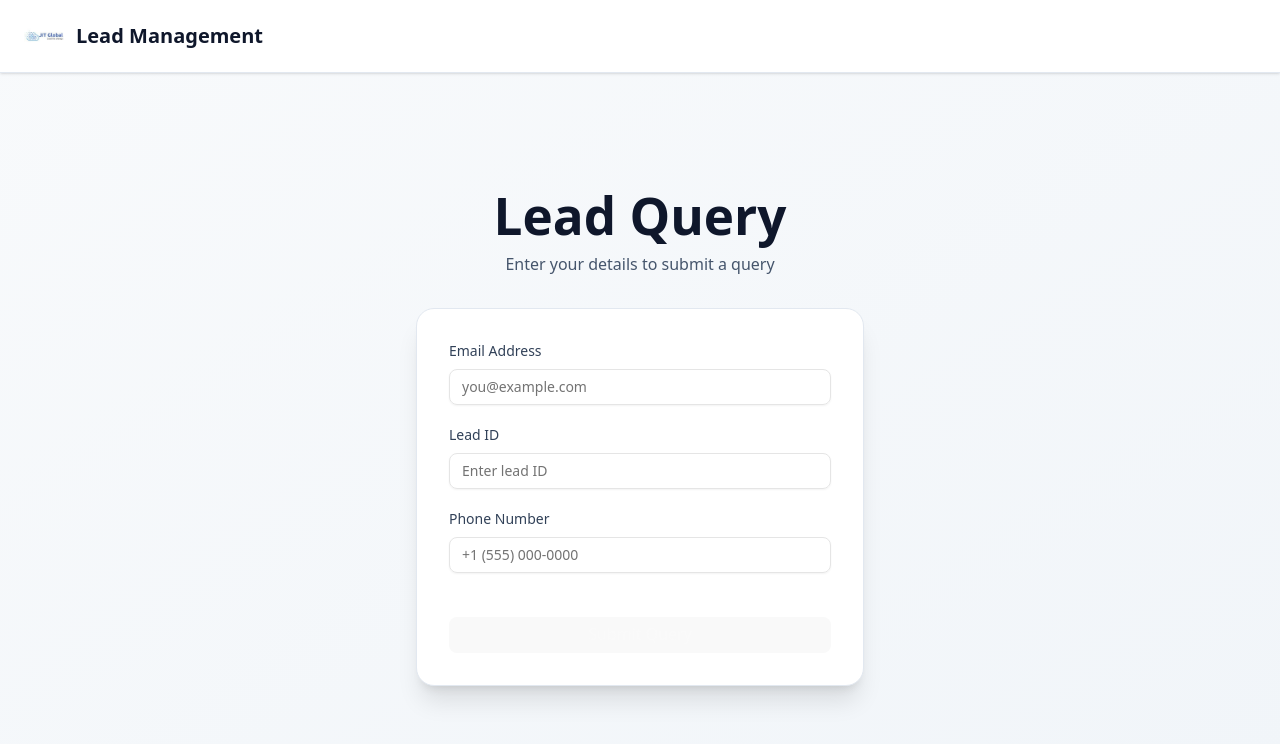
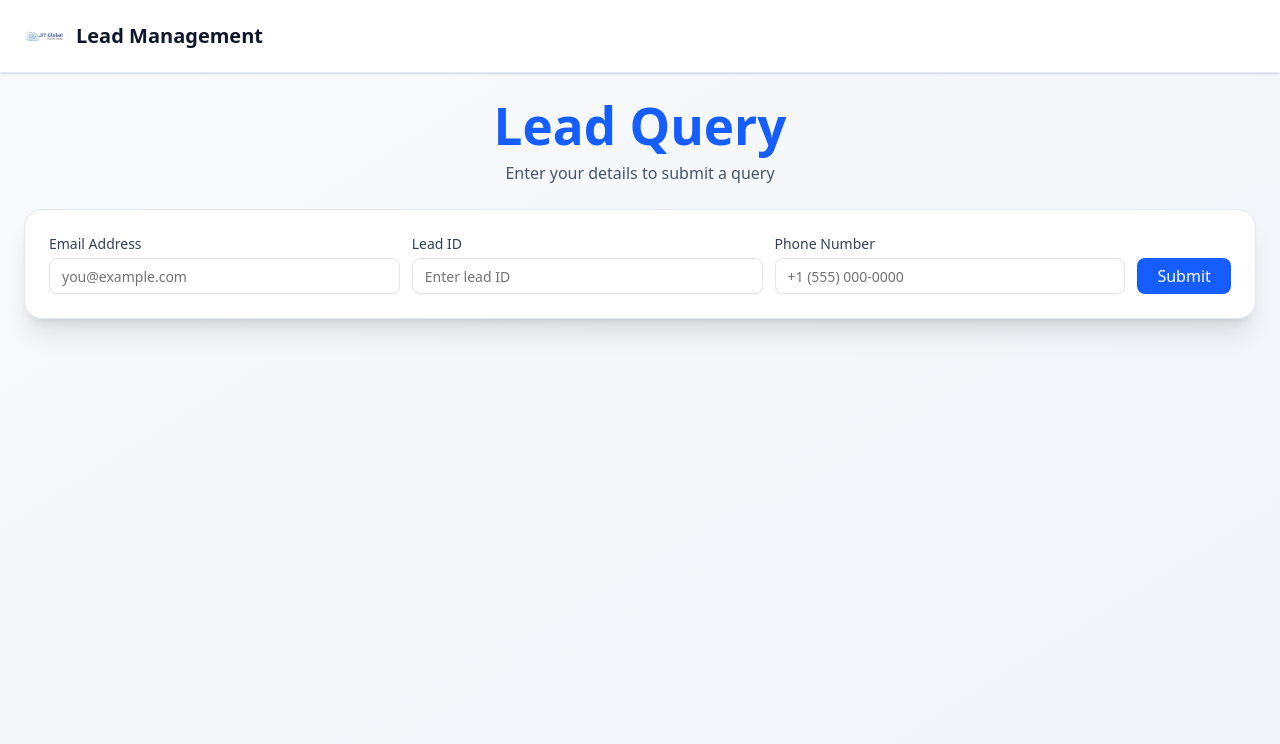
Before and after one commit to zulaikhajit/test, a React (Vite) app: page / in a window 1280 px wide. Shown: the top 744 px of the page. Built offline with nearby package versions, Linux system fonts and the light colour scheme.

Commit message:
other files

```diff
--- a/src/App.tsx
+++ b/src/App.tsx
@@ -8,17 +8,17 @@ function App() {
     <div className="min-h-screen w-full flex flex-col bg-gradient-to-br from-slate-50 to-slate-100 dark:from-slate-900 dark:to-slate-800">
       <Header />
 
-      <main className="flex-1 w-full flex items-center justify-center p-6">
-        <div className="w-full max-w-md">
-          <div className="text-center mb-8">
-            <h1 className="text-4xl font-bold text-slate-900 dark:text-white mb-2">
+      <main className="flex-1 w-full p-6">
+        <div className="w-full max-w-7xl mx-auto">
+          <div className="text-center mb-6">
+            <h1 className="text-4xl font-bold text-blue-600 dark:text-blue-500 mb-2">
               Lead Query
             </h1>
             <p className="text-slate-600 dark:text-slate-400">
               Enter your details to submit a query
             </p>
           </div>
-          <div className="bg-white dark:bg-slate-800 rounded-2xl shadow-xl p-8 border border-slate-200 dark:border-slate-700">
+          <div className="bg-white dark:bg-slate-800 rounded-2xl shadow-xl p-6 border border-slate-200 dark:border-slate-700">
             <Form />
           </div>
         </div>
--- a/src/components/Form.jsx
+++ b/src/components/Form.jsx
@@ -1,6 +1,7 @@
 import { useState } from "react";
 import { Input } from "./ui/input";
 import { Button } from "./ui/button";
+import { Table, TableBody, TableCell, TableHead, TableHeader, TableRow } from "./ui/table";
 import { submitQuery } from "../api/api";
 
 export default function Form() {
@@ -12,6 +13,7 @@ export default function Form() {
   const [loading, setLoading] = useState(false);
   const [error, setError] = useState("");
   const [success, setSuccess] = useState(false);
+  const [responseData, setResponseData] = useState(null);
 
   const handleChange = (event) => {
     const { name, value } = event.target;
@@ -21,6 +23,41 @@ export default function Form() {
     }));
     setError("");
     setSuccess(false);
+  };
+
+  const downloadCSV = () => {
+    if (!responseData || responseData.length === 0) return;
+
+    // Get headers
+    const headers = Object.keys(responseData[0]);
+
+    // Create CSV content
+    const csvContent = [
+      headers.join(','), // Header row
+      ...responseData.map(row =>
+        headers.map(header => {
+          const value = row[header];
+          // Handle empty values and escape commas/quotes
+          const stringValue = value === null || value === undefined || value === '' ? '' : String(value);
+          // Escape quotes and wrap in quotes if contains comma, quote, or newline
+          if (stringValue.includes(',') || stringValue.includes('"') || stringValue.includes('\n')) {
+            return `"${stringValue.replace(/"/g, '""')}"`;
+          }
+          return stringValue;
+        }).join(',')
+      )
+    ].join('\n');
+
+    // Create blob and download
+    const blob = new Blob([csvContent], { type: 'text/csv;charset=utf-8;' });
+    const link = document.createElement('a');
+    const url = URL.createObjectURL(blob);
+    link.setAttribute('href', url);
+    link.setAttribute('download', `lead_query_${new Date().toISOString().slice(0, 10)}.csv`);
+    link.style.visibility = 'hidden';
+    document.body.appendChild(link);
+    link.click();
+    document.body.removeChild(link);
   };
 
   const handleSubmit = async (event) => {
@@ -37,6 +74,7 @@ export default function Form() {
       if (result.ok && result.data.success) {
         console.log("Success:", result.data);
         setSuccess(true);
+        setResponseData(result.data.data || []);
         setFormData({ Email: "", LeadID: "", Phone: "" });
       } else if (result.status === 422) {
         console.log("Validation Error:", result.data.message || result.data);
@@ -54,21 +92,11 @@ export default function Form() {
   };
 
   return (
-    <form className="space-y-5" onSubmit={handleSubmit}>
-      {error && (
-        <div className="bg-red-50 dark:bg-red-900/20 border border-red-200 dark:border-red-800 text-red-800 dark:text-red-200 px-4 py-3 rounded-lg text-sm">
-          {error}
-        </div>
-      )}
-
-      {success && (
-        <div className="bg-green-50 dark:bg-green-900/20 border border-green-200 dark:border-green-800 text-green-800 dark:text-green-200 px-4 py-3 rounded-lg text-sm">
-          Query submitted successfully!
-        </div>
-      )}
-
-      <div className="space-y-2">
-        <label htmlFor="Email" className="block text-sm font-medium text-slate-700 dark:text-slate-300">
+    <>
+      <form onSubmit={handleSubmit}>
+        <div className="flex flex-wrap gap-3 items-end">
+          <div className="flex-1 min-w-[200px]">
+            <label htmlFor="Email" className="block text-sm font-medium text-slate-700 dark:text-slate-300 mb-1">
               Email Address
             </label>
             <Input
@@ -78,12 +106,11 @@ export default function Form() {
               placeholder="you@example.com"
               value={formData.Email}
               onChange={handleChange}
-          className="w-full"
             />
           </div>
 
-      <div className="space-y-2">
-        <label htmlFor="LeadID" className="block text-sm font-medium text-slate-700 dark:text-slate-300">
+          <div className="flex-1 min-w-[200px]">
+            <label htmlFor="LeadID" className="block text-sm font-medium text-slate-700 dark:text-slate-300 mb-1">
               Lead ID
             </label>
             <Input
@@ -93,12 +120,11 @@ export default function Form() {
               placeholder="Enter lead ID"
               value={formData.LeadID}
               onChange={handleChange}
-          className="w-full"
             />
           </div>
 
-      <div className="space-y-2">
-        <label htmlFor="Phone" className="block text-sm font-medium text-slate-700 dark:text-slate-300">
+          <div className="flex-1 min-w-[200px]">
+            <label htmlFor="Phone" className="block text-sm font-medium text-slate-700 dark:text-slate-300 mb-1">
               Phone Number
             </label>
             <Input
@@ -108,14 +134,13 @@ export default function Form() {
               placeholder="+1 (555) 000-0000"
               value={formData.Phone}
               onChange={handleChange}
-          className="w-full"
             />
           </div>
 
           <Button
             type="submit"
             disabled={loading}
-        className="w-full mt-6"
+            className="px-8"
           >
             {loading ? (
               <span className="flex items-center justify-center gap-2">
@@ -126,9 +151,70 @@ export default function Form() {
                 Submitting...
               </span>
             ) : (
-          "Submit Query"
+              "Submit"
             )}
           </Button>
+        </div>
+
+        {error && (
+          <div className="bg-red-50 dark:bg-red-900/20 border border-red-200 dark:border-red-800 text-red-800 dark:text-red-200 px-4 py-3 rounded-lg text-sm mt-4">
+            {error}
+          </div>
+        )}
+
+        {success && (
+          <div className="bg-green-50 dark:bg-green-900/20 border border-green-200 dark:border-green-800 text-green-800 dark:text-green-200 px-4 py-3 rounded-lg text-sm mt-4">
+            Query submitted successfully!
+          </div>
+        )}
       </form>
+
+      {responseData && responseData.length > 0 && (
+        <div className="mt-6">
+          <div className="flex justify-between items-center mb-3">
+            <h3 className="text-lg font-semibold text-slate-900 dark:text-white">
+              Query Results
+            </h3>
+            <Button
+              type="button"
+              onClick={downloadCSV}
+              className="!bg-blue-600 hover:!bg-blue-700 !text-white"
+            >
+              <svg xmlns="http://www.w3.org/2000/svg" width="16" height="16" viewBox="0 0 24 24" fill="none" stroke="currentColor" strokeWidth="2" strokeLinecap="round" strokeLinejoin="round" className="mr-2">
+                <path d="M21 15v4a2 2 0 0 1-2 2H5a2 2 0 0 1-2-2v-4"></path>
+                <polyline points="7 10 12 15 17 10"></polyline>
+                <line x1="12" y1="15" x2="12" y2="3"></line>
+              </svg>
+            </Button>
+          </div>
+          <div className="rounded-lg border border-slate-200 dark:border-slate-700 overflow-hidden">
+            <div className="overflow-x-auto blue-scrollbar">
+              <Table>
+                <TableHeader className="bg-slate-50 dark:bg-slate-900">
+                  <TableRow>
+                    {Object.keys(responseData[0]).map((key) => (
+                      <TableHead key={key} className="font-semibold whitespace-nowrap">
+                        {key}
+                      </TableHead>
+                    ))}
+                  </TableRow>
+                </TableHeader>
+                <TableBody>
+                  {responseData.map((row, index) => (
+                    <TableRow key={index}>
+                      {Object.values(row).map((value, idx) => (
+                        <TableCell key={idx} className="text-slate-600 dark:text-slate-400 whitespace-nowrap">
+                          {String(value)}
+                        </TableCell>
+                      ))}
+                    </TableRow>
+                  ))}
+                </TableBody>
+              </Table>
+            </div>
+          </div>
+        </div>
+      )}
+    </>
   );
 }
--- a/src/components/ui/button.tsx
+++ b/src/components/ui/button.tsx
@@ -9,7 +9,7 @@ const buttonVariants = cva(
   {
     variants: {
       variant: {
-        default: "bg-primary text-primary-foreground hover:bg-primary/90",
+        default: "!bg-blue-600 !text-white hover:!bg-blue-700 focus-visible:ring-blue-500/50",
         destructive:
           "bg-destructive text-white hover:bg-destructive/90 focus-visible:ring-destructive/20 dark:focus-visible:ring-destructive/40 dark:bg-destructive/60",
         outline:
--- a/src/components/ui/input.tsx
+++ b/src/components/ui/input.tsx
@@ -8,8 +8,8 @@ function Input({ className, type, ...props }: React.ComponentProps<"input">) {
       type={type}
       data-slot="input"
       className={cn(
-        "file:text-foreground placeholder:text-muted-foreground selection:bg-primary selection:text-primary-foreground dark:bg-input/30 border-input h-9 w-full min-w-0 rounded-md border bg-transparent px-3 py-1 text-base shadow-xs transition-[color,box-shadow] outline-none file:inline-flex file:h-7 file:border-0 file:bg-transparent file:text-sm file:font-medium disabled:pointer-events-none disabled:cursor-not-allowed disabled:opacity-50 md:text-sm",
-        "focus-visible:border-ring focus-visible:ring-ring/50 focus-visible:ring-[3px]",
+        "file:text-foreground placeholder:text-muted-foreground selection:bg-blue-600 selection:text-white dark:bg-input/30 border-input h-9 w-full min-w-0 rounded-md border bg-transparent px-3 py-1 text-base shadow-xs transition-[color,box-shadow] outline-none file:inline-flex file:h-7 file:border-0 file:bg-transparent file:text-sm file:font-medium disabled:pointer-events-none disabled:cursor-not-allowed disabled:opacity-50 md:text-sm",
+        "focus-visible:border-blue-500 focus-visible:ring-blue-500/30 focus-visible:ring-[3px]",
         "aria-invalid:ring-destructive/20 dark:aria-invalid:ring-destructive/40 aria-invalid:border-destructive",
         className
       )}
--- a/src/index.css
+++ b/src/index.css
@@ -188,3 +188,26 @@ button:focus-visible {
     @apply bg-background text-foreground;
   }
 }
+
+.blue-scrollbar::-webkit-scrollbar {
+  height: 12px !important;
+}
+
+.blue-scrollbar::-webkit-scrollbar-track {
+  background: #f1f5f9 !important;
+  border-radius: 10px !important;
+}
+
+.blue-scrollbar::-webkit-scrollbar-thumb {
+  background: #2563eb !important;
+  border-radius: 10px !important;
+}
+
+.blue-scrollbar::-webkit-scrollbar-thumb:hover {
+  background: #1d4ed8 !important;
+}
+
+.blue-scrollbar {
+  scrollbar-color: #2563eb #f1f5f9 !important;
+  scrollbar-width: thin !important;
+}
```
Lines whose indentation alone changed are shown as unchanged.
